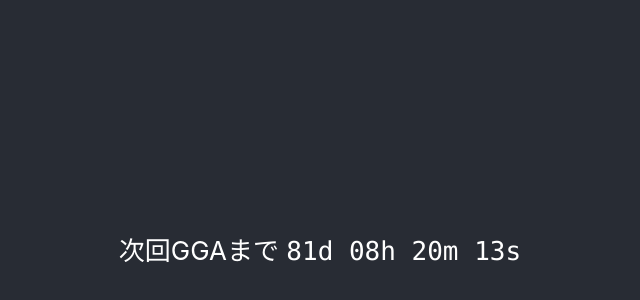
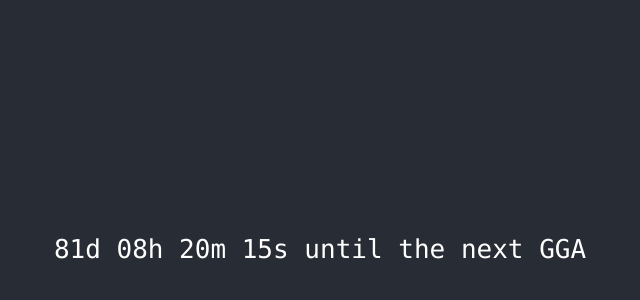
Before and after one commit to taroosg/gga_timer, a React (Create React App) app: page / in a window 1280 px wide. Shown: the part 152-452 px from the top of the page, without its empty margins (320-960 px from the left). Built offline with nearby package versions, Linux system fonts and the light colour scheme.

Commit message:
fix object

```diff
--- a/src/App.jsx
+++ b/src/App.jsx
@@ -4,7 +4,11 @@
 const App = () => {
   const [count, setCount] = useState(0);
 
-  const target = new Date(2020, 4, 21, 19, 0, 0).getTime();
+  // 月は0スタート
+  const event = {
+    name: 'the next GGA',
+    time: new Date(2020, 4, 21, 19, 0, 0).getTime(),
+  };
 
   const culcTime = target => {
     const now = new Date().getTime();
@@ -27,7 +31,7 @@
   }
 
   useEffect(() => {
-    setTimeout(setTime(target), 1000);
+    setTimeout(setTime(event.time), 1000);
   }, []);
 
   return (
@@ -36,7 +40,7 @@
         {
           (count === 0)
             ? <p>now loading...</p>
-            : <p>次回GGAまで <code>{convertTime(count)}</code></p>
+            : <p><code>{convertTime(count)} until {event.name}</code></p>
         }
       </main>
     </div>
```
